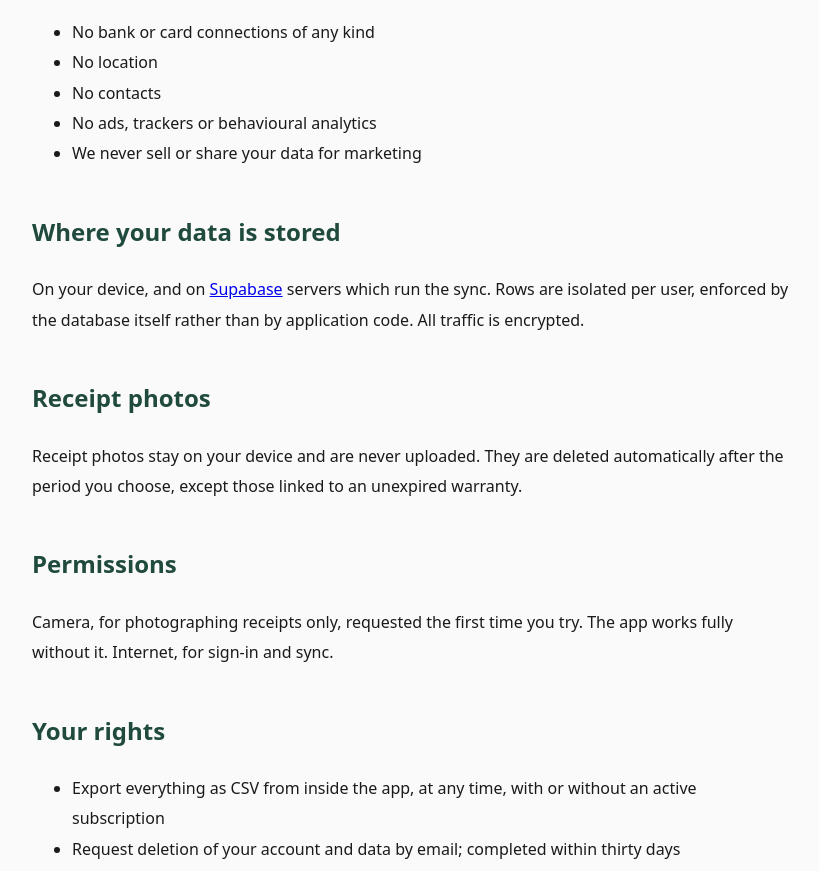
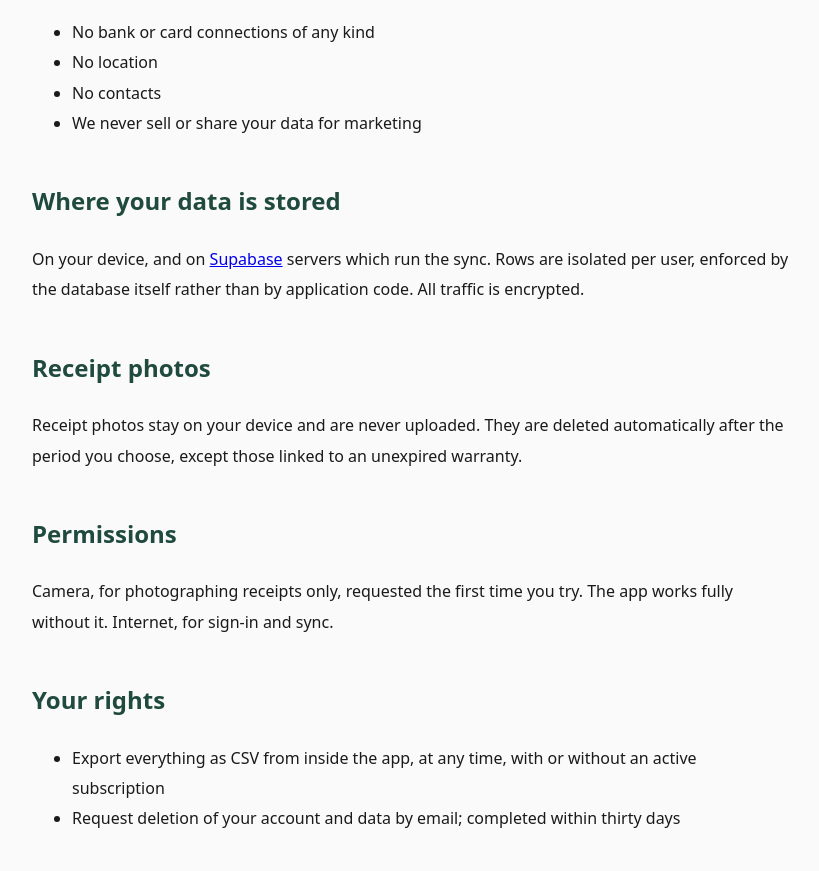
Before and after one commit to 17grouptech-prog/marsad-privacy, a plain HTML site: page index.html in a window 1280 px wide. Shown: the part 2785-3656 px from the top of the page, without its empty margins (228-1047 px from the left). Drawn offline with Linux system fonts and the light colour scheme.

Commit message:
Update index.html

```diff
--- a/index.html
+++ b/index.html
@@ -147,7 +147,7 @@ and notes</li>
 <li>No bank or card connections of any kind</li>
 <li>No location</li>
 <li>No contacts</li>
-<li>No ads, trackers or behavioural analytics</li>
+
 <li>We never sell or share your data for marketing</li>
 </ul>
 
```
